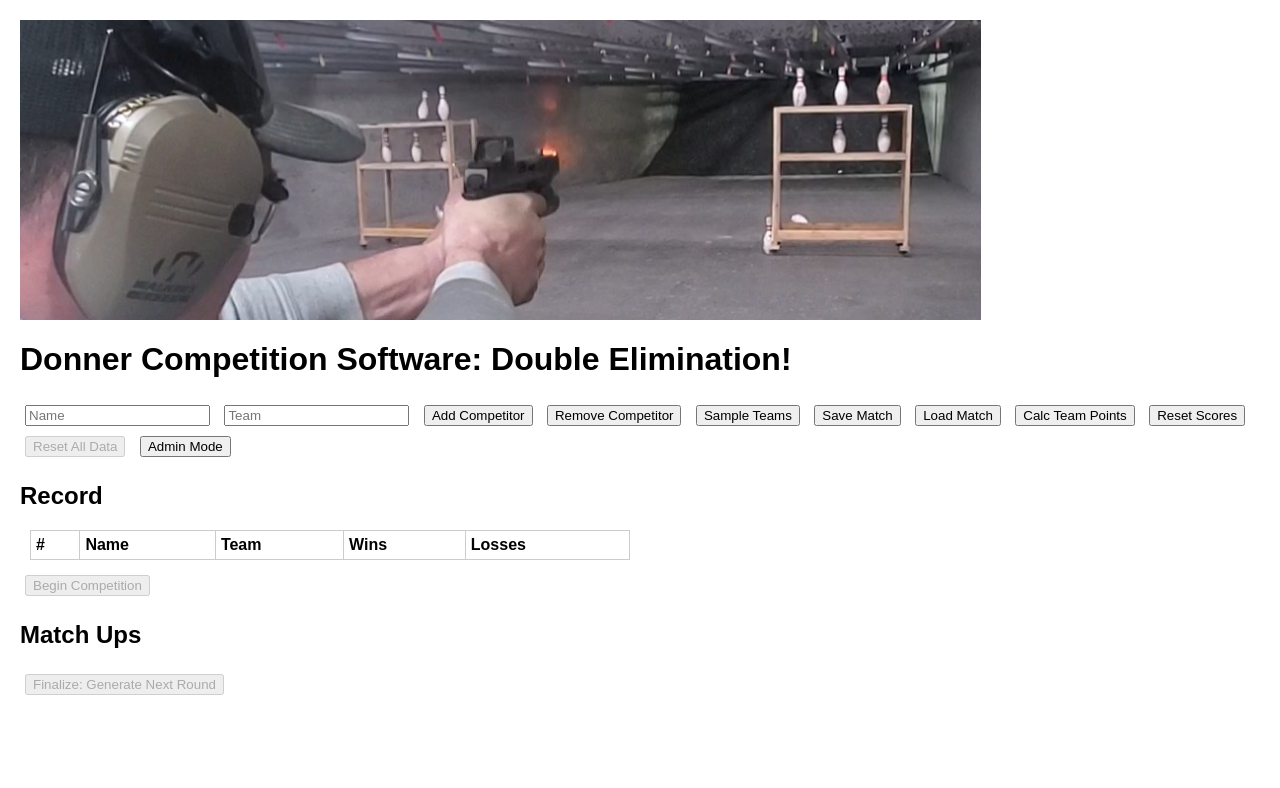
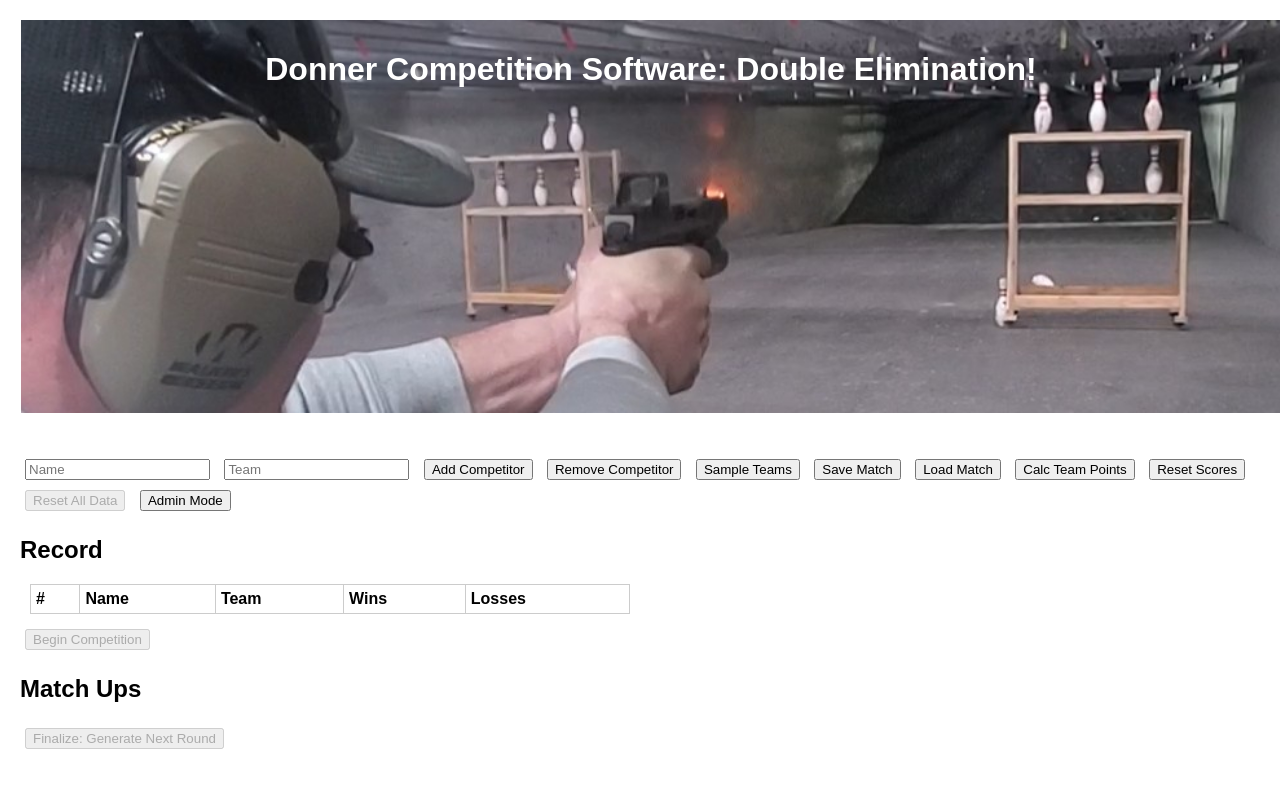
Before and after one commit to aldo9253/bracket.io, a plain HTML site: page index.html in a window 1280 px wide. Drawn offline with Linux system fonts and the light colour scheme.

Commit message:
Add files via upload

```diff
--- a/index.html
+++ b/index.html
@@ -8,18 +8,20 @@
     body {
       font-family: sans-serif;
       margin: 20px;
+	  max-width: 1500px;
     }
     .title-section {
-      display: flex;
-      flex-direction: column;
-      justify-content: flex-start; /* aligns content to the top */
+	  width: 100%;
+	  max-width: 1500px;
+      aspect-ratio: 3/1;
       background-image: url("background_crop.jpg"); /* Path to your image file */
-      background-size: contain; /*975px 300px;     /* Adjusts the image to cover the entire container */
+      background-size: contain;/*975px 300px;     /* Adjusts the image to cover the entire container */
       background-repeat: no-repeat;
       background-position: top left;
-      padding: 150px;              /* Adjust padding as needed */
-      color: white;               /* Ensure text is readable */
-      text-align: top left;
+	  padding: 10px 10px;
+	  margin:  1px;
+	  color: white;
+	  text-align: center;
     }
     #controls input {
       margin: 0 5px;
@@ -66,10 +68,11 @@
 <body>
   <!-- The rest of your HTML remains unchanged -->
   <!-- h1>Donner Competition Software: Double Elimination!</h1 -->
-  <div class="title-section">  </div>
+  <div class="title-section">
+    <h1>Donner Competition Software: Double Elimination!</h1>
+  </div>
 
   <div id="controls">
-    <h1>Donner Competition Software: Double Elimination!</h1>
     <input type="text" id="name" placeholder="Name">
     <input type="text" id="team" placeholder="Team">
     <button id="addCompetitor">Add Competitor</button>
```
